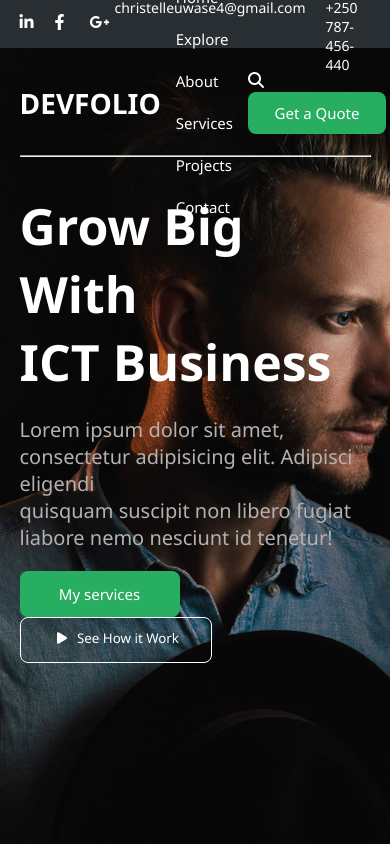
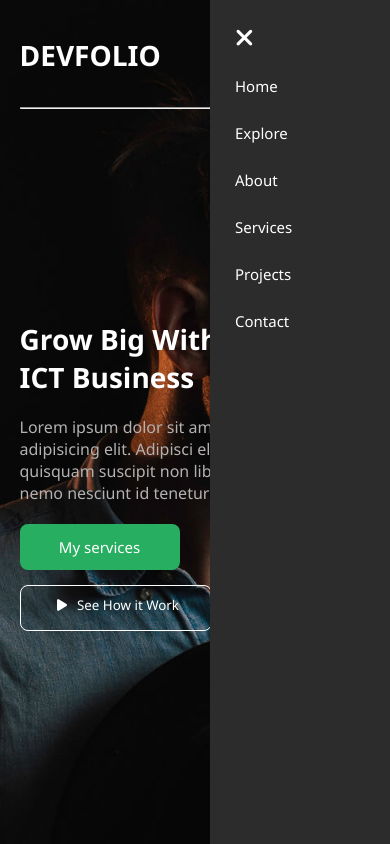
Before and after one commit to uwasechristelle/Portfolio_Christa, a plain HTML site: page index.html in a window 390 px wide. Shown: the top 844 px of the page. Drawn offline with Linux system fonts and the light colour scheme.

Commit message:
working on responsiveness

```diff
--- a/index.html
+++ b/index.html
@@ -29,14 +29,16 @@
         </div>
         <div class="link-navbar">
           <nav>
-            <ul>
+            <ul id="sidemenu">
               <li><a href="#hero">Home</a></li>
               <li><a href="#explore">Explore</a></li>
               <li><a href="#about">About</a></li>
               <li><a href="#services">Services</a></li>
               <li><a href="#work">Projects</a></li>
               <li><a href="#contact">Contact</a></li>
+              <i class="fa-solid fa-xmark icon" onclick="closemenu()"></i>
             </ul>
+            <i class="fa-solid fa-bars icon" onclick="openmenu()"></i>
           </nav>
         </div>
         <div class="get-quote">
@@ -356,6 +358,7 @@
     <p>Copyright ©2023 All rights reserved | This website is made  by <span>Uwase Christelle</span></p>
   </div>
 </footer>
+<script src="main.js"></script><script src="main.js"></script>
 <script src="https://code.iconify.design/iconify-icon/1.0.7/iconify-icon.min.js"></script>
 </body>
 </html>
--- /dev/null
+++ b/main.js
@@ -0,0 +1,7 @@
+var sidemenu = document.getElementById("sidemenu");
+function openmenu(){
+  sidemenu.style.right = "0";
+}
+function closemenu(){
+  sidemenu.style.right = "-180px";
+}
--- a/style.css
+++ b/style.css
@@ -558,7 +558,64 @@ input[type=submit]:hover {
  }
 
 /* ------------------ mobile version----------- */
+
+nav .fa-solid {
+  display: none;
+}
 @media only screen and (max-width: 600px) {
+
+/* --------------- Hero -------------- */
+nav .fa-solid {
+  display: block;
+  font-size: 25px;
+}
+nav ul {
+  background: var(--heading);
+  position: fixed;
+  top: 0;
+  right: 0px;
+  width: 180px;
+  height: 100vh;
+  padding-top: 50px;
+  z-index: 2;
+}
+nav ul li {
+  display: block;
+  margin: 25px;
+}
+nav ul .fa-solid {
+  position: absolute;
+  top: 25px;
+  left: 25px;
+  cursor: pointer;
+}
+/* -------------- hidding icons --------- */
+.get-quote {
+  display: none;
+}
+.top-navbar {
+  display: none;
+}
+/* --------------- hero content --------------- */
+.hero-content {
+  margin-top: 50%;
+}
+.hero-content h1 {
+  color: var(--bgcolor);
+  font-size: 28px;
+}
+.hero-content p {
+  color: var(--paragraph);
+    font-size: 16px;
+    margin-bottom: 20px;
+}
+.our-services-btn {
+margin-bottom: 15px;
+}
+
+
+
+
 
   .row-contact .col-1, .col-2 {
     flex-basis: 100%;
```
